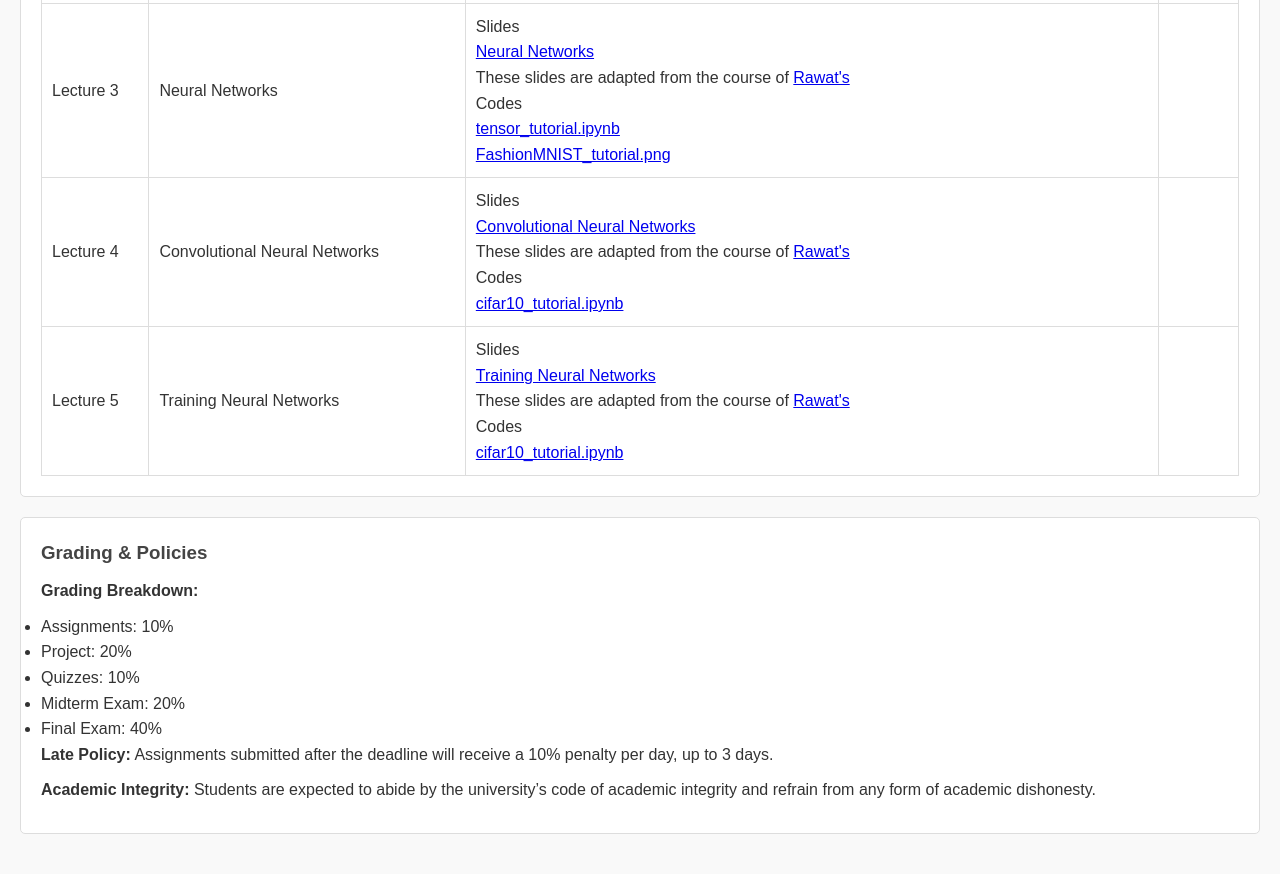
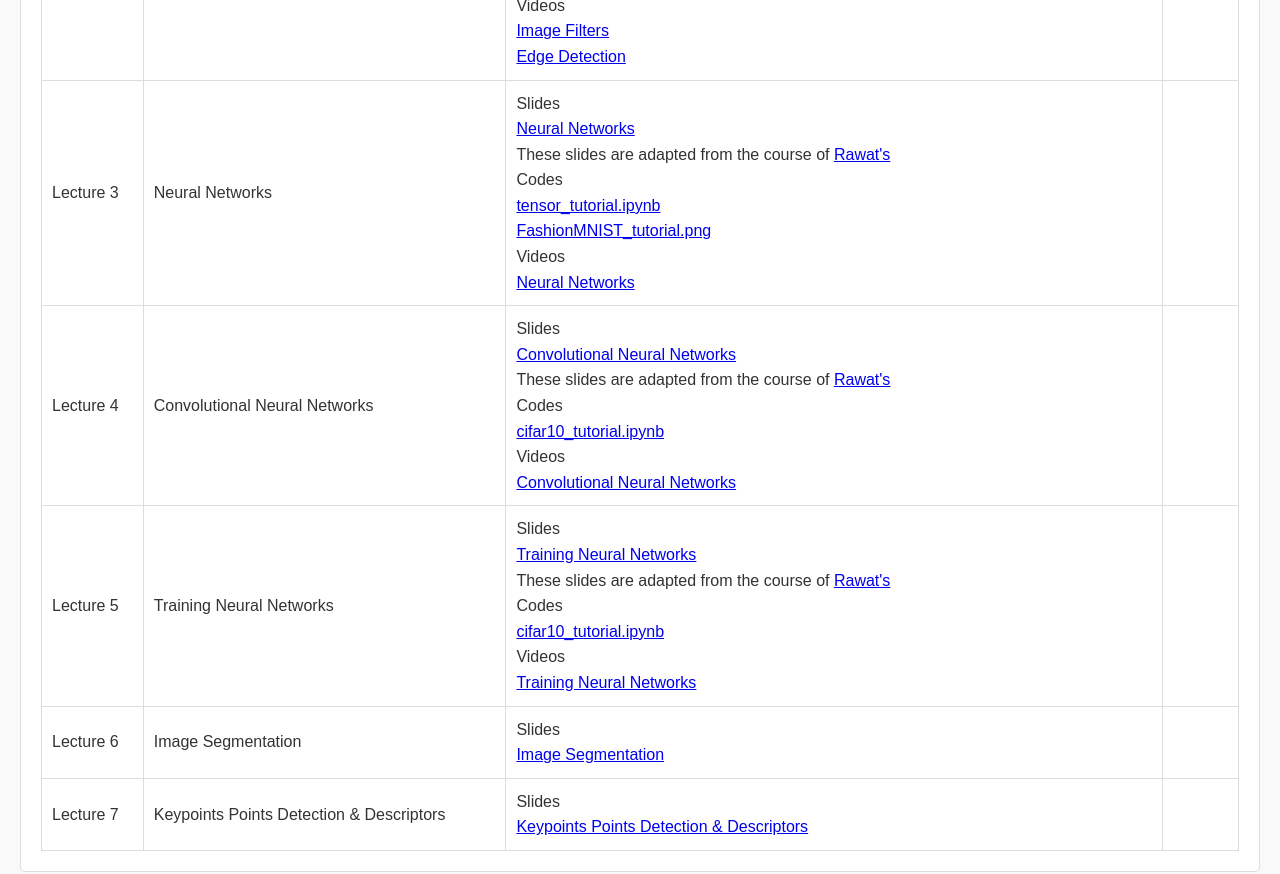
Before and after one commit to MohammedAlghamdi/teaching, a plain HTML site: page CVIP_2025/index.html in a window 1280 px wide. Shown: the part 1965-2839 px from the top of the page. Drawn offline with Linux system fonts and the light colour scheme.

Commit message:
update videos

```diff
--- a/CVIP_2025/index.html
+++ b/CVIP_2025/index.html
@@ -169,9 +169,9 @@
             <a href="files/lecture2/filters_lab.ipynb">filters_lab.ipynb</a><br>
             <a href="files/lecture2/grace_600.png">grace_600.png</a><br>
             <!-- Reading: Chapter 2 of the textbook<br> -->
-            <!-- Videos from Nayar's course<br> -->
-            <!-- <a href="https://www.youtube.com/watch?v=_EhY31MSbNM&list=PL2zRqk16wsdr9X5rgF-d0pkzPdkHZ4KiT&index=2&pp=iAQB"> Pinhole and Perspective Projection </a><br> -->
-            <!-- <a href="https://www.youtube.com/watch?v=7LX-19v_9ns&list=PL2zRqk16wsdr9X5rgF-d0pkzPdkHZ4KiT&index=4&ab_channel=FirstPrinciplesofComputerVision"> Image Formation using Lenses </a> -->
+            Videos<br>
+            <a href="https://www.youtube.com/watch?v=-LD9MxBUFQo&ab_channel=FirstPrinciplesofComputerVision"> Image Filters </a><br>
+            <a href="https://www.youtube.com/watch?v=7mEiTU-XgCo&ab_channel=UCFCRCV"> Edge Detection </a>
           </td>
           <td></td>
         </tr>
@@ -187,9 +187,8 @@
             <a href="files/lecture3/labs/tensor_tutorial.ipynb">tensor_tutorial.ipynb</a><br>
             <a href="files/lecture3/labs/FashionMNIST_tutorial.ipynb">FashionMNIST_tutorial.png</a><br>
             <!-- Reading: Chapter 2 of the textbook<br> -->
-            <!-- Videos from Nayar's course<br> -->
-            <!-- <a href="https://www.youtube.com/watch?v=_EhY31MSbNM&list=PL2zRqk16wsdr9X5rgF-d0pkzPdkHZ4KiT&index=2&pp=iAQB"> Pinhole and Perspective Projection </a><br> -->
-            <!-- <a href="https://www.youtube.com/watch?v=7LX-19v_9ns&list=PL2zRqk16wsdr9X5rgF-d0pkzPdkHZ4KiT&index=4&ab_channel=FirstPrinciplesofComputerVision"> Image Formation using Lenses </a> -->
+            Videos<br>
+            <a href="https://www.youtube.com/watch?v=JlTdiyIvZc4&ab_channel=UCFCRCV"> Neural Networks </a><br>
           </td>
           <td></td>
         </tr>
@@ -205,9 +204,8 @@
               Codes <br>
             <a href="files/lecture4/cifar10_tutorial.ipynb">cifar10_tutorial.ipynb</a><br>
             <!-- Reading: Chapter 2 of the textbook<br> -->
-            <!-- Videos from Nayar's course<br> -->
-            <!-- <a href="https://www.youtube.com/watch?v=_EhY31MSbNM&list=PL2zRqk16wsdr9X5rgF-d0pkzPdkHZ4KiT&index=2&pp=iAQB"> Pinhole and Perspective Projection </a><br> -->
-            <!-- <a href="https://www.youtube.com/watch?v=7LX-19v_9ns&list=PL2zRqk16wsdr9X5rgF-d0pkzPdkHZ4KiT&index=4&ab_channel=FirstPrinciplesofComputerVision"> Image Formation using Lenses </a> -->
+            Videos<br>
+            <a href="https://www.youtube.com/watch?v=z7SS5E4HJlk&ab_channel=UCFCRCV"> Convolutional Neural Networks </a><br>
           </td>
           <td></td>
         </tr>
@@ -223,12 +221,44 @@
               Codes <br>
             <a href="files/lecture4/cifar10_tutorial.ipynb">cifar10_tutorial.ipynb</a><br>
             <!-- Reading: Chapter 2 of the textbook<br> -->
+            Videos<br>
+            <a href="https://www.youtube.com/watch?v=kmW5naZRH8s&ab_channel=UCFCRCV"> Training Neural Networks </a><br>
+          </td>
+          <td></td>
+        </tr>
+        <tr>
+          <td>Lecture 6</td>
+          <td>Image Segmentation</td>
+            <td>
+              Slides <br>
+              <a href="files/lecture6/lecture6 - Image Segmentation.pdf">Image Segmentation</a><br>
+              <!-- These slides are adapted from the course of <a href="https://www.crcv.ucf.edu/courses/cap5415-fall-2024/schedule-cap5415-fall-2024/">Rawat's</a><br> -->
+              <!-- Codes <br> -->
+
+            <!-- Reading: Chapter 2 of the textbook<br> -->
             <!-- Videos from Nayar's course<br> -->
             <!-- <a href="https://www.youtube.com/watch?v=_EhY31MSbNM&list=PL2zRqk16wsdr9X5rgF-d0pkzPdkHZ4KiT&index=2&pp=iAQB"> Pinhole and Perspective Projection </a><br> -->
             <!-- <a href="https://www.youtube.com/watch?v=7LX-19v_9ns&list=PL2zRqk16wsdr9X5rgF-d0pkzPdkHZ4KiT&index=4&ab_channel=FirstPrinciplesofComputerVision"> Image Formation using Lenses </a> -->
           </td>
           <td></td>
         </tr>
+        <tr>
+          <td>Lecture 7</td>
+          <td>Keypoints Points Detection & Descriptors </td>
+            <td>
+              Slides <br>
+              <a href="files/lecture7/Lecture7- Keypoints Detection & Description.pdf">Keypoints Points Detection & Descriptors</a><br>
+              <!-- These slides are adapted from the course of <a href="https://www.crcv.ucf.edu/courses/cap5415-fall-2024/schedule-cap5415-fall-2024/">Rawat's</a><br> -->
+              <!-- Codes <br> -->
+
+            <!-- Reading: Chapter 2 of the textbook<br> -->
+            <!-- Videos from Nayar's course<br> -->
+            <!-- <a href="https://www.youtube.com/watch?v=_EhY31MSbNM&list=PL2zRqk16wsdr9X5rgF-d0pkzPdkHZ4KiT&index=2&pp=iAQB"> Pinhole and Perspective Projection </a><br> -->
+            <!-- <a href="https://www.youtube.com/watch?v=7LX-19v_9ns&list=PL2zRqk16wsdr9X5rgF-d0pkzPdkHZ4KiT&index=4&ab_channel=FirstPrinciplesofComputerVision"> Image Formation using Lenses </a> -->
+          </td>
+          <td></td>
+        </tr>
+
       </tbody>
     </table>
   </div>
```
Also changed, not shown: 5 other files.
